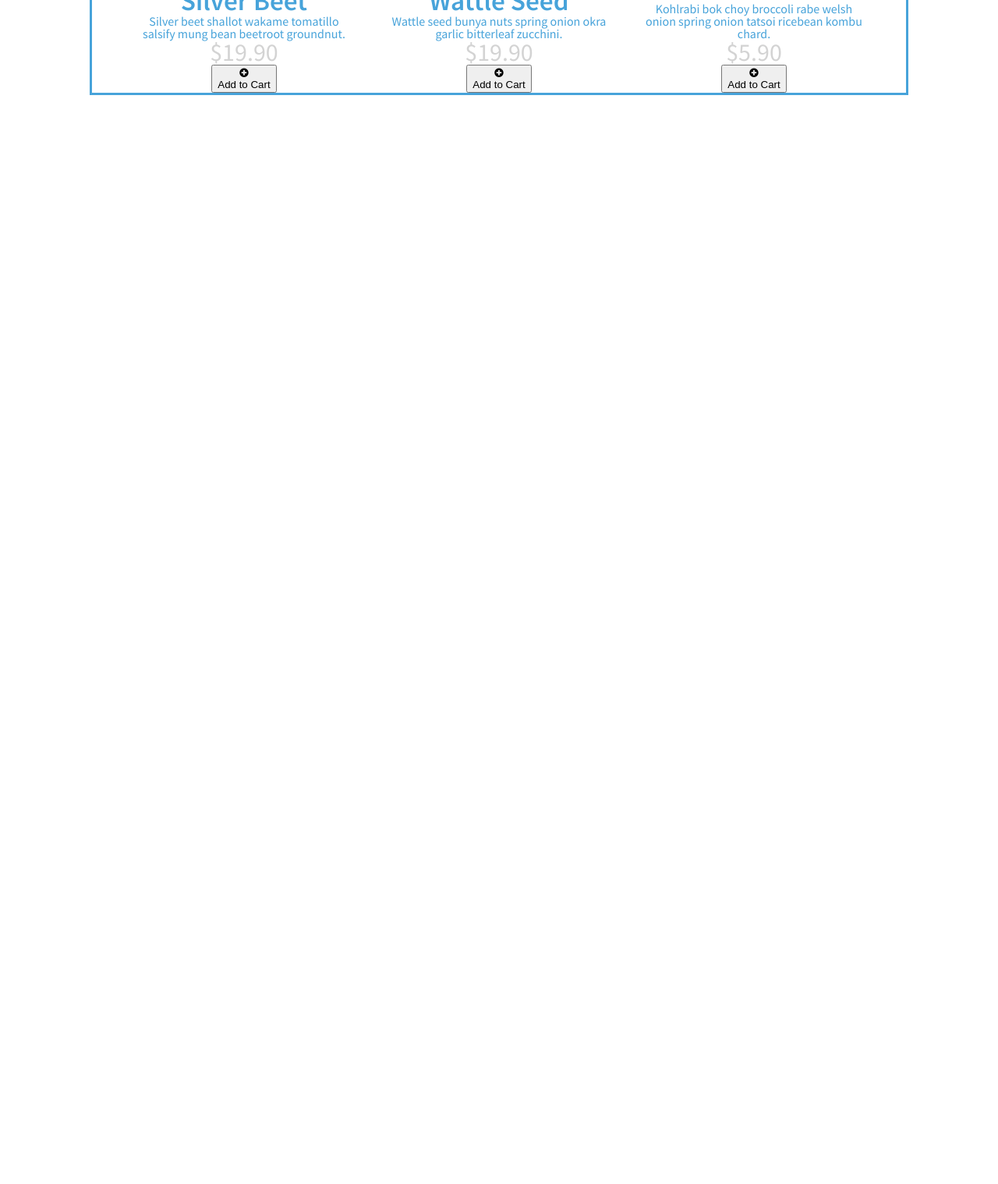
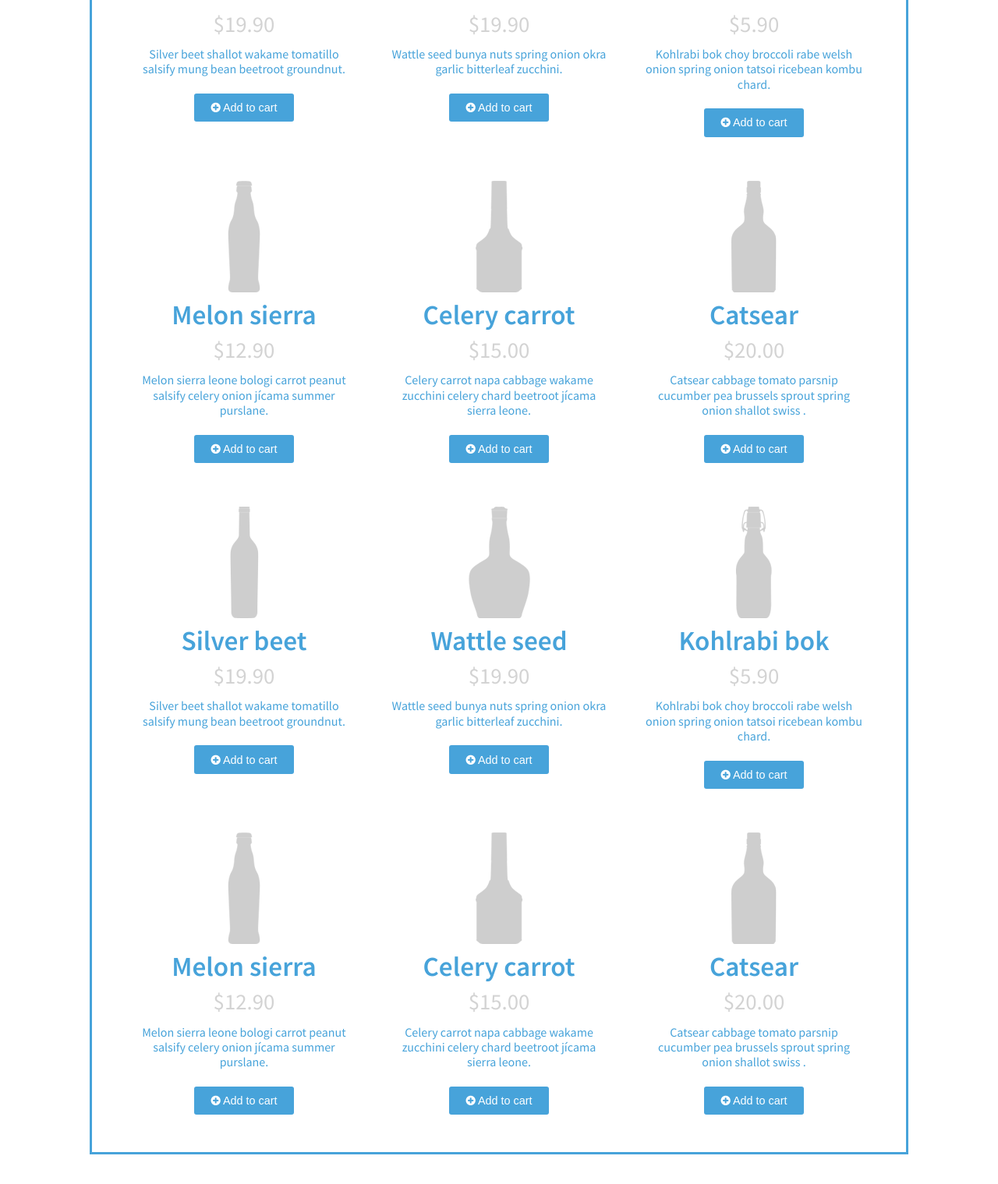
Before and after one commit to alexanderallis/ViewModeSwitch, a plain HTML site: page index.html in a window 1280 px wide. Shown: the part 327-1846 px from the top of the page at 78% size. Before the commit the page ends 800 px from the top, so only its background shows below. Drawn offline with Linux system fonts and the light colour scheme.

Commit message:
first section complete

```diff
--- a/Assets/index.css
+++ b/Assets/index.css
@@ -7,6 +7,7 @@ body{
   border-width:3px;
   margin:0 auto;
   text-align: center;
+  padding-bottom: 3em;
 }
 
 .container{
@@ -69,6 +70,7 @@ input:checked +label{
   border-top-style:solid;
   border-top-color:#47A3DA;
   border-width:3px;
+  padding-bottom: 3em;
 }
 
 .items{
@@ -80,6 +82,7 @@ input:checked +label{
   padding-top:3em;
   padding-left:2%;
   padding-right:2%;
+  vertical-align: top;
 }
 
 .items h2{
@@ -89,11 +92,26 @@ input:checked +label{
 
 .items h3{
   color:lightgrey;
-  font-size:2em;
+  font-size:1.8em;
+  padding:.5em;
 }
 
 .items p {
   color:#47A3DA;
+  font-size:1em;
+  line-height: 1.2em;
+}
+
+button{
+  background-color:#47A3DA;
+  border-style:none;
+  border-radius:3px;
+  color:white;
+  padding:.7em;
+  padding-left:1.5em;
+  padding-right:1.5em;
+  font-size:.9em;
+  margin-top:1.5em;
 }
 
 .div-two{
--- a/index.html
+++ b/index.html
@@ -65,48 +65,185 @@
 
     <div class="items">
       <img src="Assets/imgs/1.png" alt="graphic of container"/>
-      <h2>Silver Beet</h2>
+      <h2>Silver beet</h2>
+      <h3>$19.90</h3>
       <p>
         Silver beet shallot wakame tomatillo salsify mung bean beetroot groundnut.
       </p>
-      <h3>$19.90</h3>
       <button>
         <div class="add-icon-container">
           <i class="fa fa-plus-circle"></i>
+          Add to cart
         </div>
-        Add to Cart
+      </button>
+    </div>
+
+    <div class="items">
+      <img src="Assets/imgs/2.png" alt="graphic of container"/>
+      <h2>Wattle seed</h2>
+      <h3>$19.90</h3>
+      <p>
+        Wattle seed bunya nuts spring onion okra garlic bitterleaf zucchini.
+      </p>
+      <button>
+        <div class="add-icon-container">
+          <i class="fa fa-plus-circle"></i>
+          Add to cart
+        </div>
+      </button>
+    </div>
+
+    <div class="items">
+      <img src="Assets/imgs/3.png" alt="graphic of container"/>
+      <h2>Kohlrabi bok</h2>
+      <h3>$5.90</h3>
+      <p>
+        Kohlrabi bok choy broccoli rabe welsh onion spring onion tatsoi ricebean kombu chard.
+      </p>
+      <button>
+        <div class="add-icon-container">
+          <i class="fa fa-plus-circle"></i>
+          Add to cart
+        </div>
+      </button>
+    </div>
+
+    <div class="items">
+      <img src="Assets/imgs/4.png" alt="graphic of container"/>
+      <h2>Melon sierra</h2>
+      <h3>$12.90</h3>
+      <p>
+        Melon sierra leone bologi carrot peanut salsify celery onion jícama summer purslane.
+      </p>
+      <button>
+        <div class="add-icon-container">
+          <i class="fa fa-plus-circle"></i>
+          Add to cart
+        </div>
+      </button>
+    </div>
+
+    <div class="items">
+      <img src="Assets/imgs/5.png" alt="graphic of container"/>
+      <h2>Celery carrot</h2>
+      <h3>$15.00</h3>
+      <p>
+        Celery carrot napa cabbage wakame zucchini celery chard beetroot jícama sierra leone.
+      </p>
+      <button>
+        <div class="add-icon-container">
+          <i class="fa fa-plus-circle"></i>
+          Add to cart
+        </div>
+      </button>
+    </div>
+
+    <div class="items">
+      <img src="Assets/imgs/6.png" alt="graphic of container"/>
+      <h2>Catsear</h2>
+      <h3>$20.00</h3>
+      <p>
+        Catsear cabbage tomato parsnip cucumber pea brussels sprout spring onion shallot swiss .
+      </p>
+      <button>
+        <div class="add-icon-container">
+          <i class="fa fa-plus-circle"></i>
+          Add to cart
+        </div>
       </button>
     </div>
 
     <div class="items">
       <img src="Assets/imgs/1.png" alt="graphic of container"/>
-      <h2>Wattle Seed</h2>
+      <h2>Silver beet</h2>
+      <h3>$19.90</h3>
       <p>
-        Wattle seed bunya nuts spring onion okra garlic bitterleaf zucchini.
+        Silver beet shallot wakame tomatillo salsify mung bean beetroot groundnut.
       </p>
-      <h3>$19.90</h3>
       <button>
         <div class="add-icon-container">
           <i class="fa fa-plus-circle"></i>
+          Add to cart
         </div>
-        Add to Cart
       </button>
     </div>
 
     <div class="items">
-      <img src="Assets/imgs/1.png" alt="graphic of container"/>
+      <img src="Assets/imgs/2.png" alt="graphic of container"/>
+      <h2>Wattle seed</h2>
+      <h3>$19.90</h3>
+      <p>
+        Wattle seed bunya nuts spring onion okra garlic bitterleaf zucchini.
+      </p>
+      <button>
+        <div class="add-icon-container">
+          <i class="fa fa-plus-circle"></i>
+          Add to cart
+        </div>
+      </button>
+    </div>
+
+    <div class="items">
+      <img src="Assets/imgs/3.png" alt="graphic of container"/>
       <h2>Kohlrabi bok</h2>
+      <h3>$5.90</h3>
       <p>
         Kohlrabi bok choy broccoli rabe welsh onion spring onion tatsoi ricebean kombu chard.
       </p>
-      <h3>$5.90</h3>
       <button>
         <div class="add-icon-container">
           <i class="fa fa-plus-circle"></i>
+          Add to cart
         </div>
-        Add to Cart
       </button>
     </div>
+
+    <div class="items">
+      <img src="Assets/imgs/4.png" alt="graphic of container"/>
+      <h2>Melon sierra</h2>
+      <h3>$12.90</h3>
+      <p>
+        Melon sierra leone bologi carrot peanut salsify celery onion jícama summer purslane.
+      </p>
+      <button>
+        <div class="add-icon-container">
+          <i class="fa fa-plus-circle"></i>
+          Add to cart
+        </div>
+      </button>
+    </div>
+
+    <div class="items">
+      <img src="Assets/imgs/5.png" alt="graphic of container"/>
+      <h2>Celery carrot</h2>
+      <h3>$15.00</h3>
+      <p>
+        Celery carrot napa cabbage wakame zucchini celery chard beetroot jícama sierra leone.
+      </p>
+      <button>
+        <div class="add-icon-container">
+          <i class="fa fa-plus-circle"></i>
+          Add to cart
+        </div>
+      </button>
+    </div>
+
+    <div class="items">
+      <img src="Assets/imgs/6.png" alt="graphic of container"/>
+      <h2>Catsear</h2>
+      <h3>$20.00</h3>
+      <p>
+        Catsear cabbage tomato parsnip cucumber pea brussels sprout spring onion shallot swiss .
+      </p>
+      <button>
+        <div class="add-icon-container">
+          <i class="fa fa-plus-circle"></i>
+          Add to cart
+        </div>
+      </button>
+    </div>
+
+
 
 
 
```
